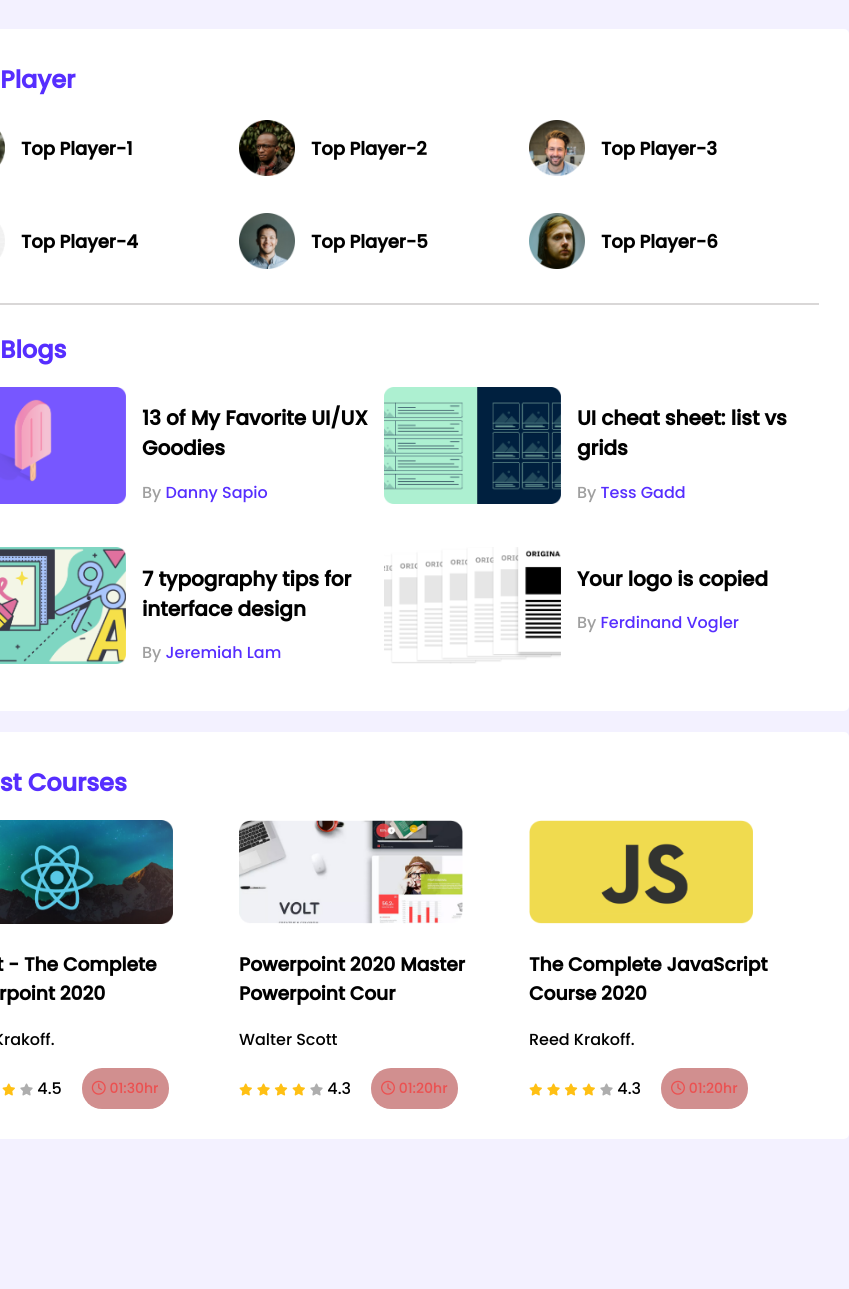
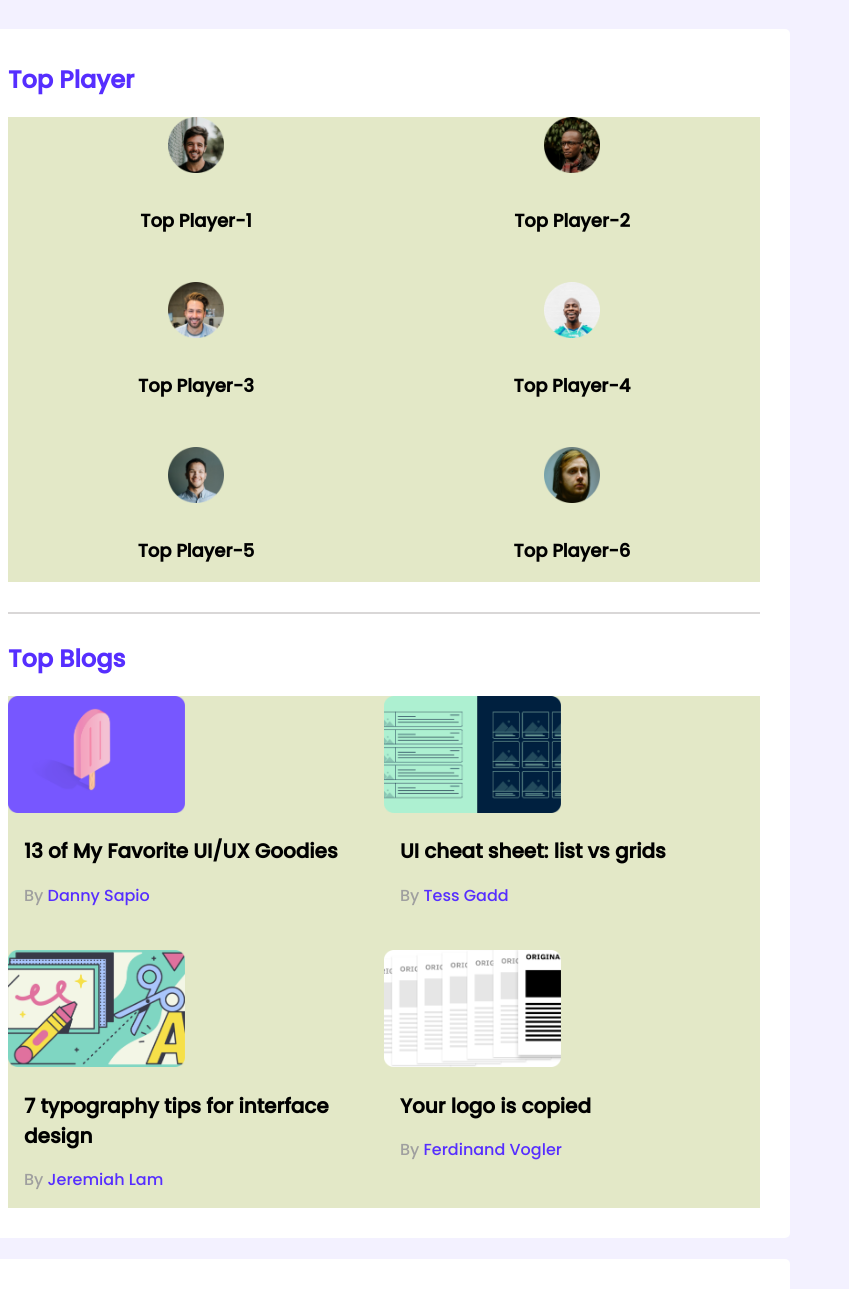
Before and after one commit to Joynab1/leader-board-css3, a plain HTML site: page index.html in a window 768 px wide. Shown: the top 1289 px of the page, 849 px wide, since content can reach past the window. Before the commit the page ends 1147 px from the top, so only its background shows below. Drawn offline with Linux system fonts and the light colour scheme.

Commit message:
added media query

```diff
--- a/styles/style.css
+++ b/styles/style.css
@@ -85,6 +85,12 @@ color: #9f9f9f;
         display: grid;
         grid-template-columns: 1fr 1fr 1fr;
     }
+    .courses .course{
+        box-shadow:10px 10px 10px #F3F1FF;
+        border-radius: 10px;
+        margin-right: 10px;
+
+    }
     .course .course-banner img{
         width: 224px;
         height: 104px;
@@ -110,6 +116,37 @@ color: #9f9f9f;
         border-radius: 20px;
         padding: 10px;
         font-size: 14px;
+    }
+    /* --------------------------
+            Media queries
+    ---------------------------*/
 
-
+    /* Mobile Device */
+    @media Only screen and ( max-width: 688px ) {
+        .container{
+            width: 100%;
+        }
+        .players,.blogs, .courses{
+            background-color: rgb(214, 234, 213);
+            grid-template-columns: repeat(1, 1fr);
+        }
+        .player, .blog{
+            flex-direction: column;
+        }
     }
+    /* medium devices */
+    @media only screen and (min-width:688px) and (max-width:992px) {
+        .container{
+            width: 100%;
+        }
+        .players,.blogs{
+            background-color: rgb(227, 232, 199);
+            grid-template-columns: repeat(2, 1fr);
+        }
+        .courses{
+            grid-template-columns:repeat(1, 1fr);
+        }
+        .player, .blog{
+            flex-direction: column;
+    }
+}
```
